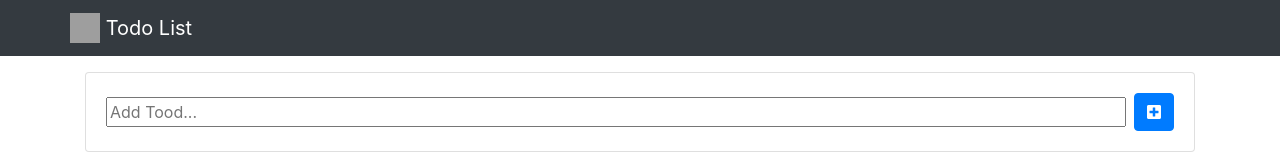
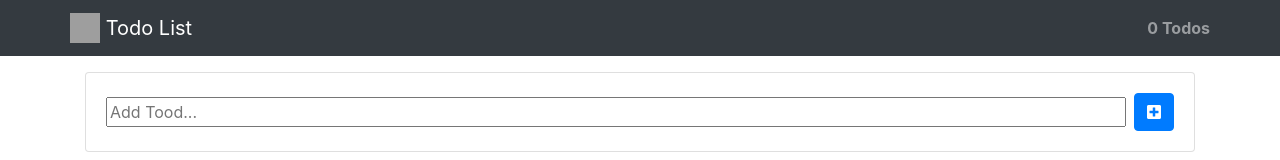
Before and after one commit to TommmyKelly/todo-List, a React (Create React App) app: page / in a window 1280 px wide. Shown: the top 160 px of the page. Built offline with nearby package versions, Linux system fonts and the light colour scheme; grey boxes are pictures that could not be loaded.

Commit message:
ADD: added todos count to the nav bar

```diff
--- a/src/components/Header.js
+++ b/src/components/Header.js
@@ -1,7 +1,10 @@
-import React from "react";
+import React, { useContext } from "react";
 import { Container, Navbar } from "react-bootstrap";
+import TodosContext from "../context/TodosContext";
 
-const Header = ({ todos }) => {
+const Header = () => {
+  const todoContext = useContext(TodosContext);
+
   return (
     <>
       <Navbar className='mb-3' bg='dark' variant='dark'>
@@ -17,7 +20,7 @@ const Header = ({ todos }) => {
             Todo List
           </Navbar.Brand>
           <Navbar.Text>
-            {/* <strong>{todos.length} Todos</strong> */}
+            <strong>{todoContext.todos.length} Todos</strong>
           </Navbar.Text>
         </Container>
       </Navbar>
```
